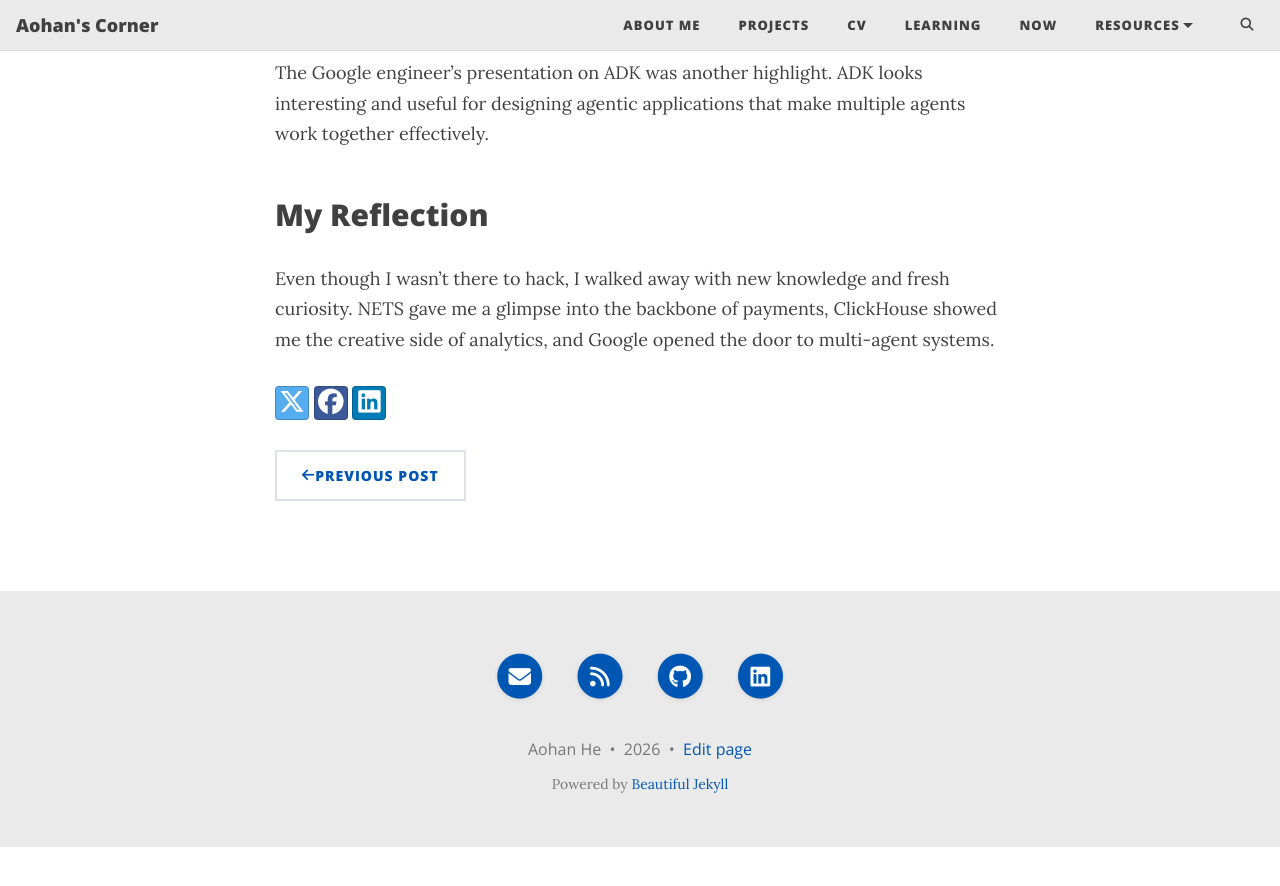
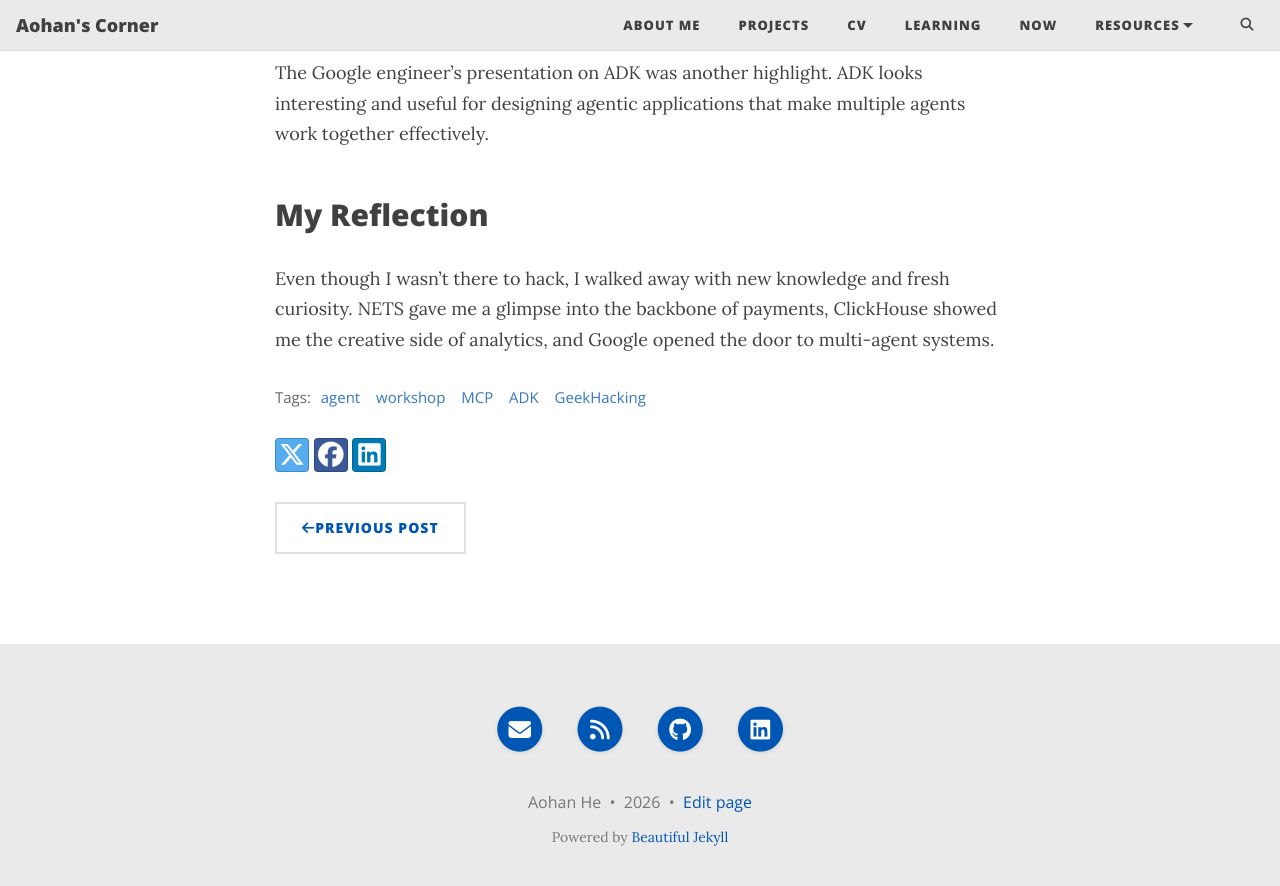
Before and after one commit to heaohan/heaohan.github.io, a Jekyll site: the page built from _posts/2026-03-01-hackomania-pre-event-experiences.md, in a window 1280 px wide and 900 px high, scrolled down 975 px. Shown: the top 886 px of the window. Built offline with Jekyll 4.4.1, drawn with Linux system fonts in a browser that asks for light colours; comment, search, counter and statistics services are not loaded; before the commit the page ends 1822 px from its top, so only the background shows below that.

Commit message:
Update tags in HackOMania pre-event post

```diff
--- a/_posts/2026-03-01-hackomania-pre-event-experiences.md
+++ b/_posts/2026-03-01-hackomania-pre-event-experiences.md
@@ -1,7 +1,7 @@
 ---
 title: "HackOMania 2026 Pre-Event: Learning at NETS"
 date: 2026-03-01
-categories: hackomania
+tags: [agent, workshop, MCP, ADK, GeekHacking]
 ---
 
 I didn't go to [HackOMania 2026](https://hackomania.geekshacking.com/) to compete in the hackathon. There were two reasons: first, 24 hours without sleep sounds horrible; second, I couldn't find enough teammates. Instead, I joined the pre-event at NETS simply to learn, to listen, and to see what new ideas were being shared. Honestly, it turned out to be a rewarding decision.
```
